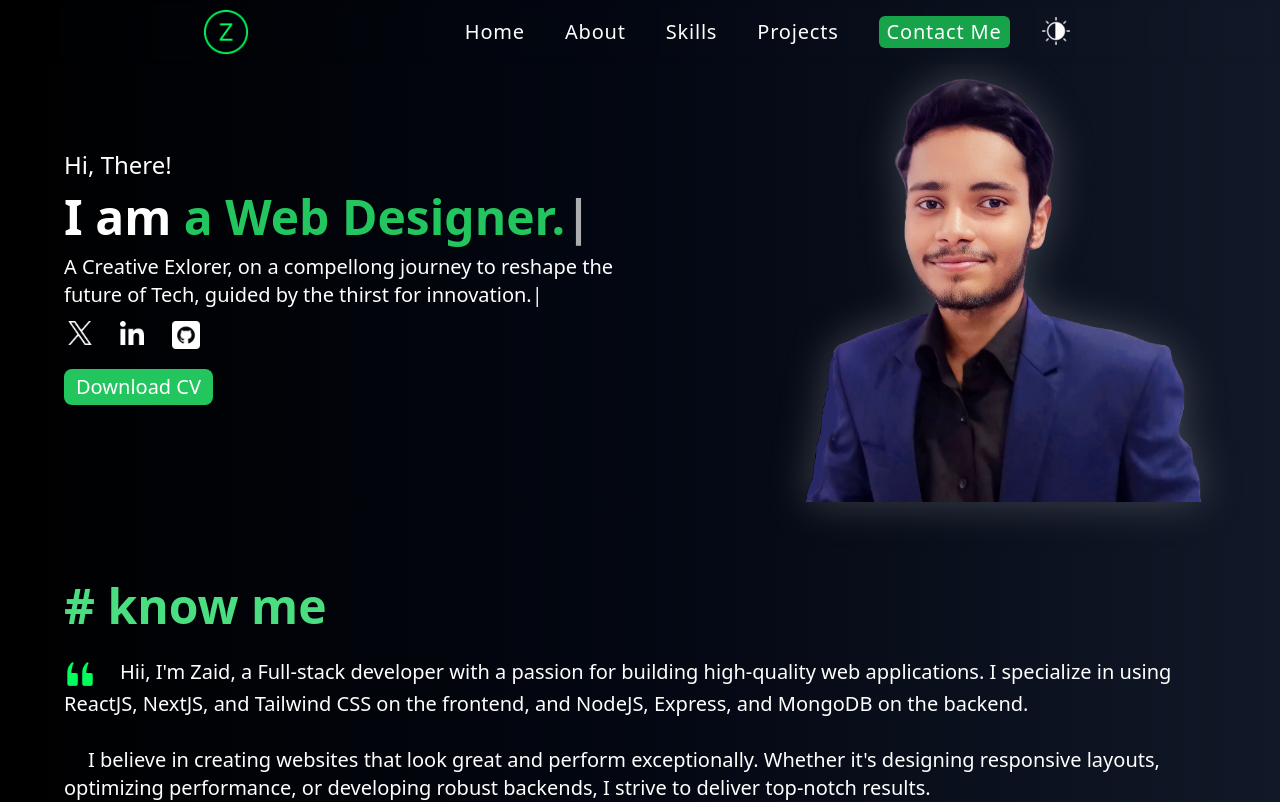
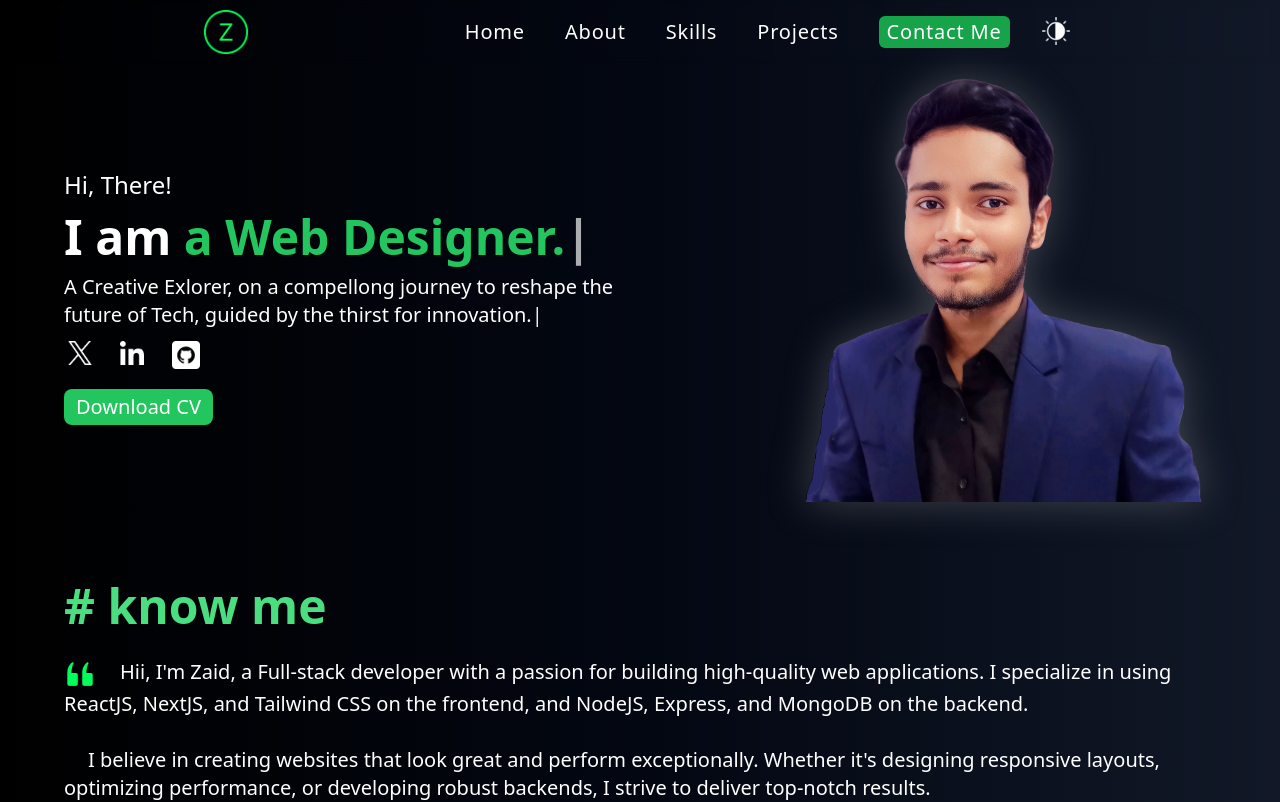
Before and after one commit to MohdZaid259/Portfolio, a React (Vite) app: page / in a window 1280 px wide. Shown: the top 802 px of the page. Built offline with nearby package versions, Linux system fonts and the light colour scheme.

Commit message:
final touch

```diff
--- a/src/components/Home.jsx
+++ b/src/components/Home.jsx
@@ -38,7 +38,7 @@ function Home() {
 
   return (
       <div className='h-full bg-gradient-to-br py-10 from-green-200 via-green-50 to-green-200 dark:bg-gradient-to-r dark:from-black dark:via-gray-950 dark:to-gray-900 dark:text-white text-black w-full md:flex justify-center m-auto'>
-      <div className='flex flex-1 flex-col justify-center pl-5 sm:pl-10 md:pl-16'>
+      <div className='flex flex-1 flex-col justify-center pl-5 pt-10 sm:pl-10 md:pl-16'>
         <motion.h3 initial='hidden' whileInView='visible' variants={textVariants} transition={{duration:0.5}} className='pt-5 text-base sm:text-lg md:text-2xl'>Hi, There!</motion.h3>
         <motion.h1 initial='hidden' whileInView='visible' variants={textVariants} transition={{duration:0.5,delay:0.5}} className='py-3 font-extrabold text-2xl sm:text-3xl md:text-5xl'>I am <span ref={element} className="dark:text-green-500 text-pink-600"></span></motion.h1>
         <motion.p initial='hidden' whileInView='visible' variants={textVariants} transition={{duration:0.5,delay:1}} className='text-base pr-2 sm:text-lg md:text-xl w-full'><span ref={desc}></span></motion.p>
```
